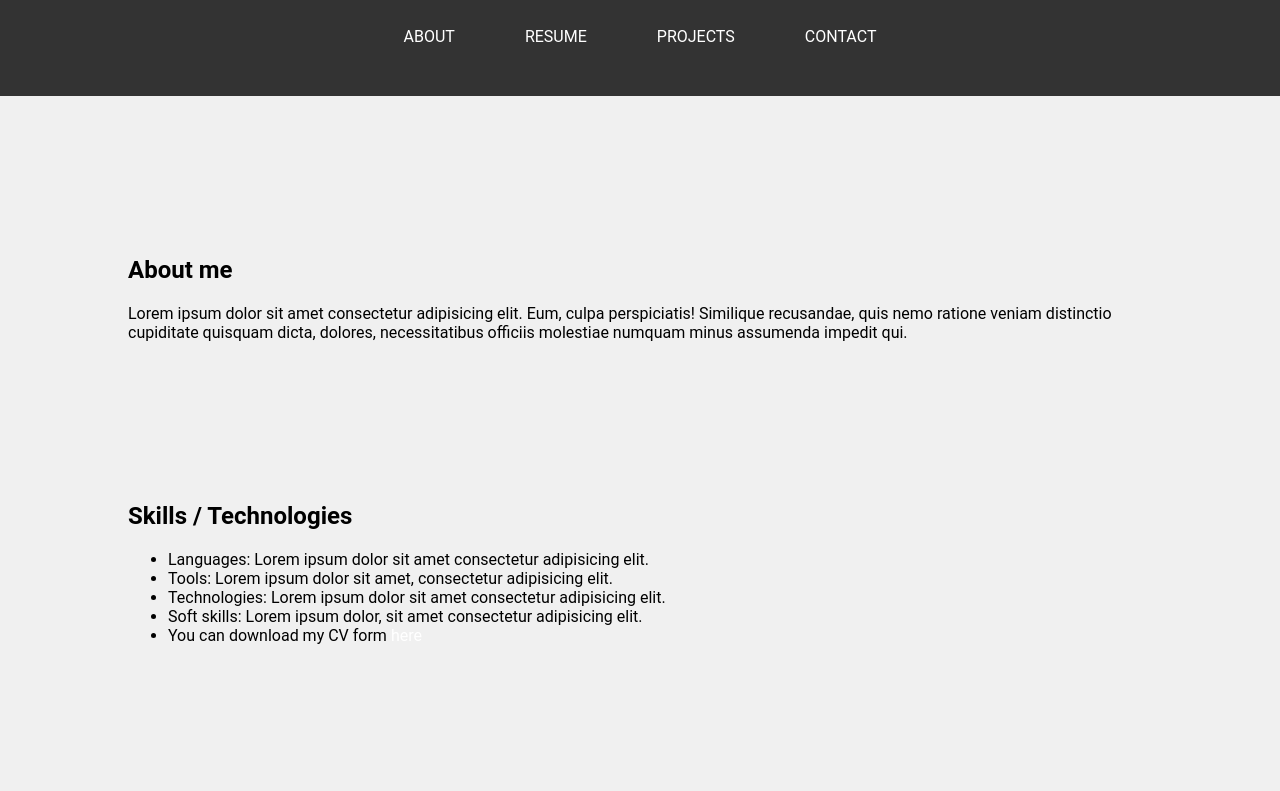
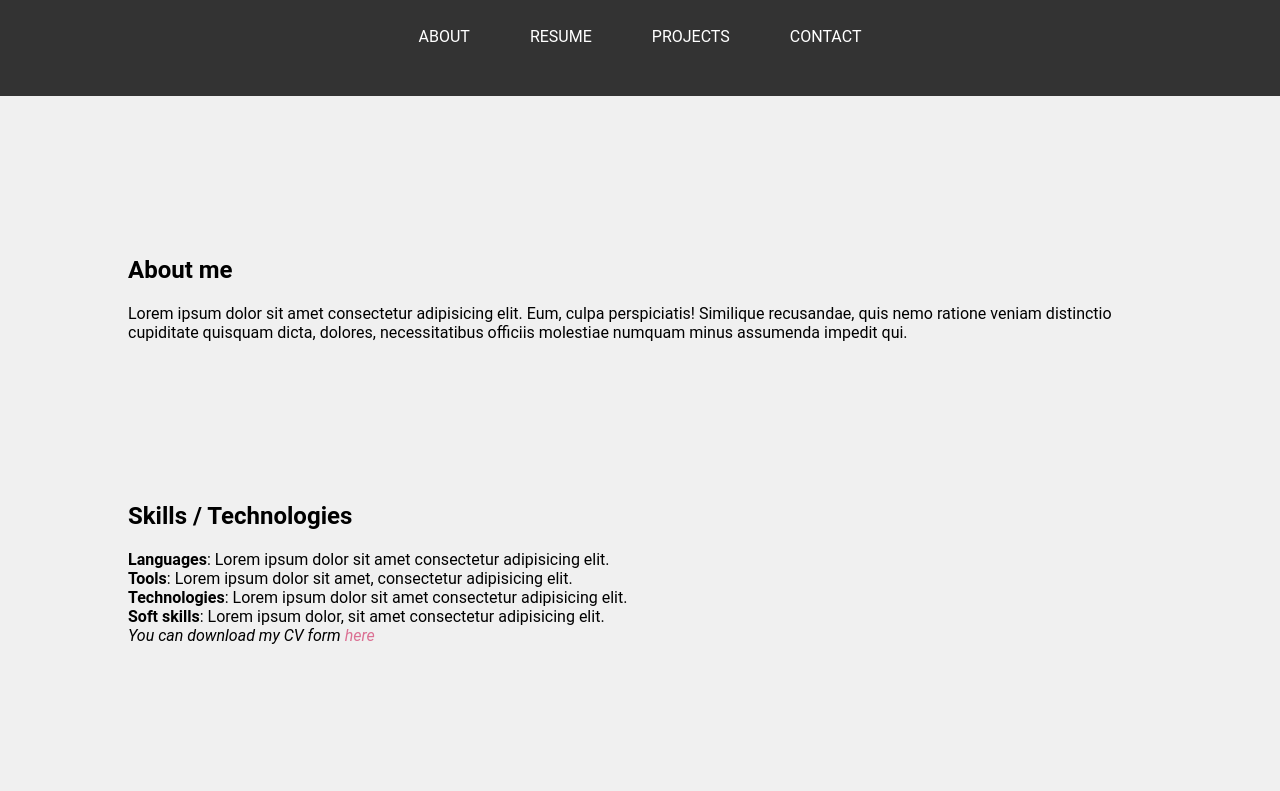
Before and after one commit to rosamyl/rosamyl-portfolio, a plain HTML site: page index.html in a window 1280 px wide. Shown: the part 161-952 px from the top of the page. Drawn offline with Linux system fonts and the light colour scheme; a web font is replaced by a local one.

Commit message:
added stuff

```diff
--- a/index.html
+++ b/index.html
@@ -3,7 +3,7 @@
 <head>
     <meta charset="UTF-8">
     <meta name="viewport" content="width=device-width, initial-scale=1.0">
-    <title>Document</title>
+    <title>Rosa Myllymäki</title>
     <link rel="preconnect" href="https://fonts.googleapis.com">
     <link rel="preconnect" href="https://fonts.gstatic.com" crossorigin>
     <link href="https://fonts.googleapis.com/css2?family=Caveat:wght@400..700&family=Meow+Script&family=Ms+Madi&display=swap" rel="stylesheet">
@@ -31,11 +31,11 @@
     <section class="Resume" id="Resume">
         <h2>Skills / Technologies</h2>
         <ul>
-            <li>Languages: Lorem ipsum dolor sit amet consectetur adipisicing elit.</li>
-            <li>Tools: Lorem ipsum dolor sit amet, consectetur adipisicing elit. </li>
-            <li>Technologies: Lorem ipsum dolor sit amet consectetur adipisicing elit.</li>
-            <li>Soft skills: Lorem ipsum dolor, sit amet consectetur adipisicing elit.</li>
-            <li>You can download my CV form <a href="/contents/Rosa-Maria_Myllymäki_resume.pdf">here</a></li>
+            <li><strong>Languages</strong>: Lorem ipsum dolor sit amet consectetur adipisicing elit.</li>
+            <li><Strong>Tools</Strong>: Lorem ipsum dolor sit amet, consectetur adipisicing elit. </li>
+            <li><strong>Technologies</strong>: Lorem ipsum dolor sit amet consectetur adipisicing elit.</li>
+            <li><strong>Soft skills</strong>: Lorem ipsum dolor, sit amet consectetur adipisicing elit.</li>
+            <li><em>You can download my CV form <a href="/contents/Rosa-Maria_Myllymäki_resume.pdf">here</a></em></li>
         </ul>
     </section>
 
@@ -63,7 +63,7 @@
         <h2>Contact</h2>
         <h4>I would love to work with you</h4>
             <div class="contact-info">
-                <p></p>
+                <p><img src="" alt="">rosa.myllymaki@gmail.com</p>
                 <p>Oulu, Finland</p>
                 <a href="https://www.linkedin.com/in/rosa-myllymaki/">LinkedIn</a>
                 <a href="https://github.com/rosamyl">Github</a>
--- a/styles.css
+++ b/styles.css
@@ -38,13 +38,14 @@ nav {
   width: 100%;
   display: flex;
   justify-content: center;
-  padding: 15px 0;
+  padding: 15px 10px;
+
 }
 
 nav ul {
   list-style-type: none;
   display: flex;
-  gap: 20px;
+  gap: 10px;
   padding: 0;
   margin: 0;
 }
@@ -54,6 +55,7 @@ nav ul li {
   padding: 15px 25px;
   border-radius: 5px;
   text-transform: uppercase;
+
 }
 a {
   text-decoration: none;
@@ -85,14 +87,20 @@ footer {
   margin: 0;
   top: -15px;
   position: relative;
+}
 
+.Resume ul {
+  list-style-type: none;
+  display: inline-block;
+  gap: 20px;
+  padding: 0;
+  margin: 0;
 }
-.contact-form {
-  display: flex;
-  flex-direction: column;
-  gap: 10px;
-  width: 40px;
-  margin: 0 auto;
-  border-radius: 10px;
-
+.Resume ul li a, .Contact div a {
+  text-decoration: none;
+  color: palevioletred;
 }
+.Resume ul li a:hover, .Contact div a:hover {
+  color: pink;
+  text-decoration: underline;
+}
```
